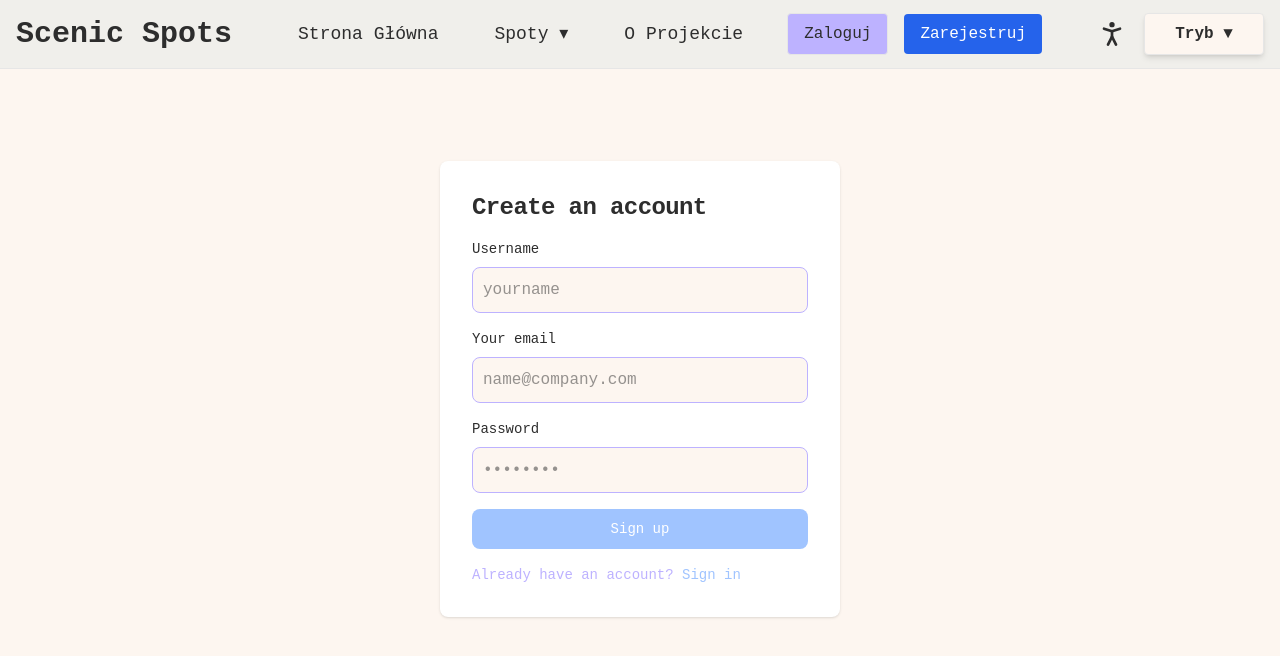
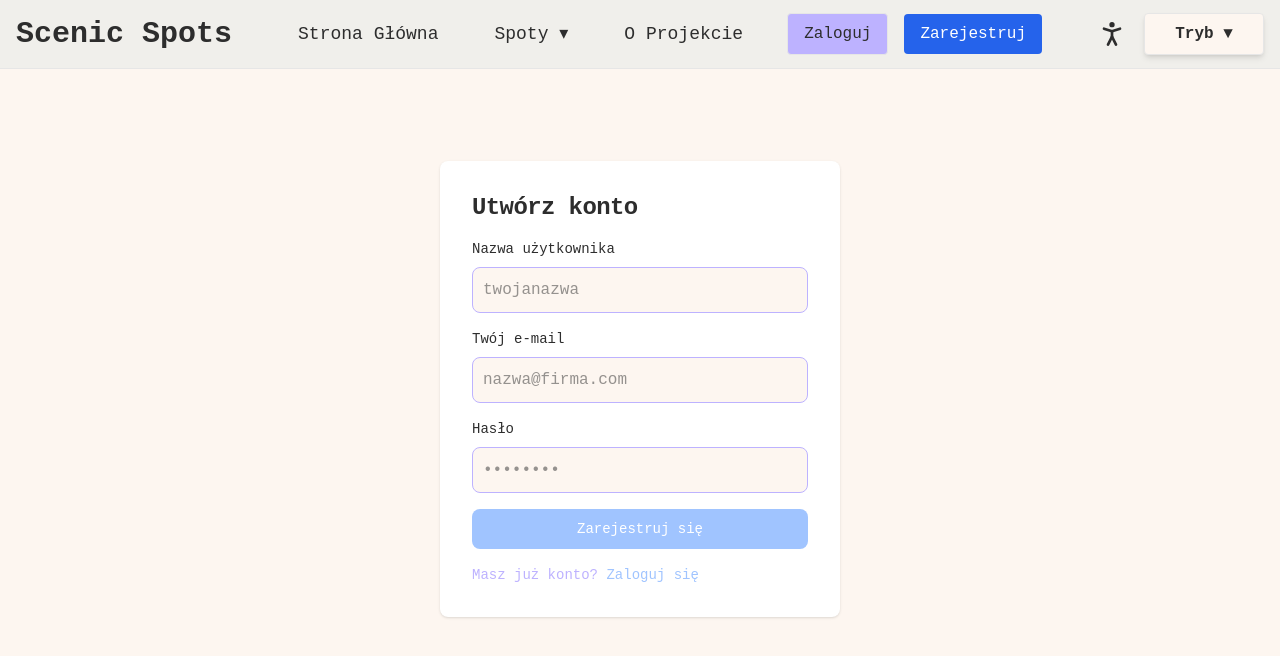
Before and after one commit to czxrny/scenic-spots-frontend, a React (Vite) app: page /register in a window 1280 px wide. Shown: the top 656 px of the page. Built offline with nearby package versions, Linux system fonts and the light colour scheme.

Commit message:
style: changed language in login/register

```diff
--- a/src/components/LoginForm.jsx
+++ b/src/components/LoginForm.jsx
@@ -29,22 +29,21 @@ export default function LoginForm() {
                 <div className="w-full bg-white dark:bg-bg rounded-lg shadow dark:border dark:border-secondary md:mt-0 sm:max-w-md xl:p-0">
                     <div className="p-6 space-y-4 md:space-y-6 sm:p-8">
                         <h1 className="text-xl font-bold leading-tight tracking-tight text-text md:text-2xl dark:text-text">
-                            Sign in to your account
+                            Zaloguj się do swojego konta
                         </h1>
                         <form className="space-y-4 md:space-y-6" action="#" onSubmit={onSubmint}>
                             <div>
-                                <label htmlFor="email" className="block mb-2 text-sm font-medium text-text dark:text-text">Your email</label>
+                                <label htmlFor="email" className="block mb-2 text-sm font-medium text-text dark:text-text">Twój e-mail</label>
                                 <input
-
                                     name="email"
                                     id="email"
                                     className="bg-bg border border-secondary text-text rounded-lg focus:ring-primary focus:border-primary block w-full p-2.5 dark:bg-bg dark:border-secondary dark:placeholder-gray-400 dark:text-text"
-                                    placeholder="name@company.com"
+                                    placeholder="nazwa@firma.com"
                                     required
                                 />
                             </div>
                             <div>
-                                <label htmlFor="password" className="block mb-2 text-sm font-medium text-text dark:text-text">Password</label>
+                                <label htmlFor="password" className="block mb-2 text-sm font-medium text-text dark:text-text">Hasło</label>
                                 <input
                                     type="password"
                                     name="password"
@@ -58,17 +57,17 @@ export default function LoginForm() {
                                 type="submit"
                                 className="w-full text-white bg-primary hover:bg-primary-hover focus:ring-4 focus:outline-none focus:ring-primary rounded-lg text-sm px-5 py-2.5 text-center dark:bg-primary dark:hover:bg-primary-hover"
                             >
-                                Sign in
+                                Zaloguj się
                             </button>
                             {loginFailed && (
                                 <p className="text-red-500 text-sm">
-                                    Login failed. Please check your email and password.
+                                    Logowanie nie powiodło się. Sprawdź e-mail i hasło.
                                 </p>
                             )}
 
                             <p className="text-sm font-light text-secondary dark:text-secondary">
-                                Don’t have an account yet?{" "}
-                                <a href="/register" className="font-medium text-primary hover:underline dark:text-primary">Sign up</a>
+                                Nie masz jeszcze konta?{" "}
+                                <a href="/register" className="font-medium text-primary hover:underline dark:text-primary">Zarejestruj się</a>
                             </p>
                         </form>
                     </div>
--- a/src/components/RegisterForm.jsx
+++ b/src/components/RegisterForm.jsx
@@ -30,38 +30,38 @@ export default function RegisterForm() {
         <div className="w-full bg-white dark:bg-bg rounded-lg shadow dark:border dark:border-secondary sm:max-w-md xl:p-0">
           <div className="p-6 space-y-4 sm:p-8">
             <h1 className="text-xl font-bold leading-tight tracking-tight text-text md:text-2xl">
-              Create an account
+              Utwórz konto
             </h1>
             <form className="space-y-4" onSubmit={onSubmit}>
               <div>
                 <label htmlFor="username" className="block mb-2 text-sm font-medium text-text">
-                  Username
+                  Nazwa użytkownika
                 </label>
                 <input
                   type="text"
                   name="username"
                   id="username"
                   className="bg-bg border border-secondary text-text rounded-lg block w-full p-2.5"
-                  placeholder="yourname"
+                  placeholder="twojanazwa"
                   required
                 />
               </div>
               <div>
                 <label htmlFor="email" className="block mb-2 text-sm font-medium text-text">
-                  Your email
+                  Twój e-mail
                 </label>
                 <input
                   type="email"
                   name="email"
                   id="email"
                   className="bg-bg border border-secondary text-text rounded-lg block w-full p-2.5"
-                  placeholder="name@company.com"
+                  placeholder="nazwa@firma.com"
                   required
                 />
               </div>
               <div>
                 <label htmlFor="password" className="block mb-2 text-sm font-medium text-text">
-                  Password
+                  Hasło
                 </label>
                 <input
                   type="password"
@@ -77,19 +77,19 @@ export default function RegisterForm() {
                 type="submit"
                 className="w-full text-white bg-primary hover:bg-primary-hover focus:ring-4 focus:outline-none focus:ring-primary rounded-lg text-sm px-5 py-2.5 text-center"
               >
-                Sign up
+                Zarejestruj się
               </button>
 
               {registerFailed && (
                 <p className="text-red-500 text-sm">
-                  Registration failed. Please check your inputs.
+                  Rejestracja nie powiodła się. Sprawdź poprawność danych.
                 </p>
               )}
 
               <p className="text-sm font-light text-secondary">
-                Already have an account?{" "}
+                Masz już konto?{" "}
                 <a href="/login" className="font-medium text-primary hover:underline">
-                  Sign in
+                  Zaloguj się
                 </a>
               </p>
             </form>
```
